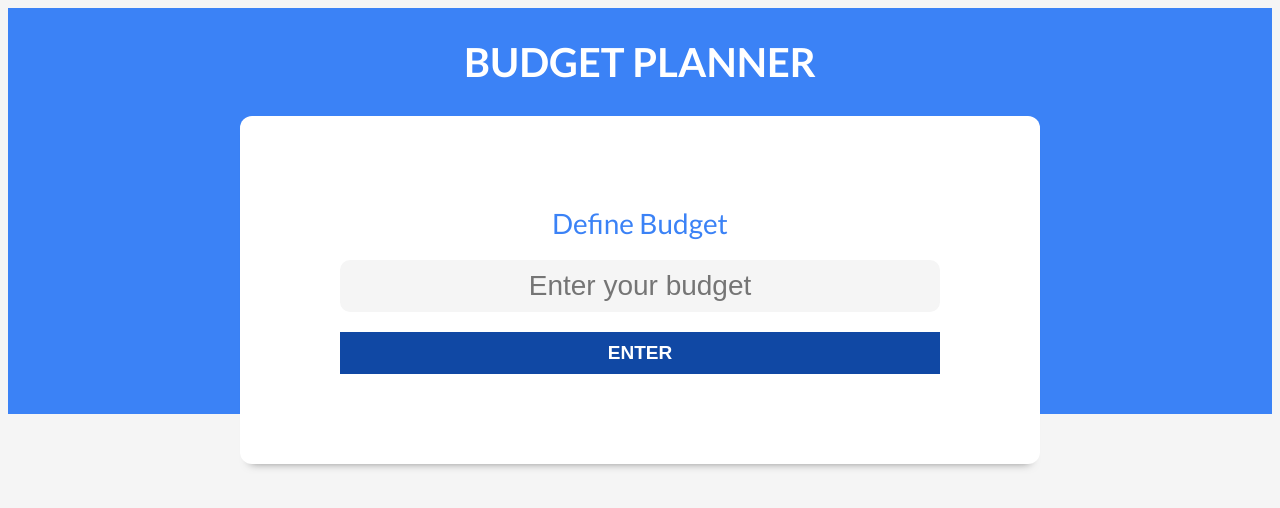
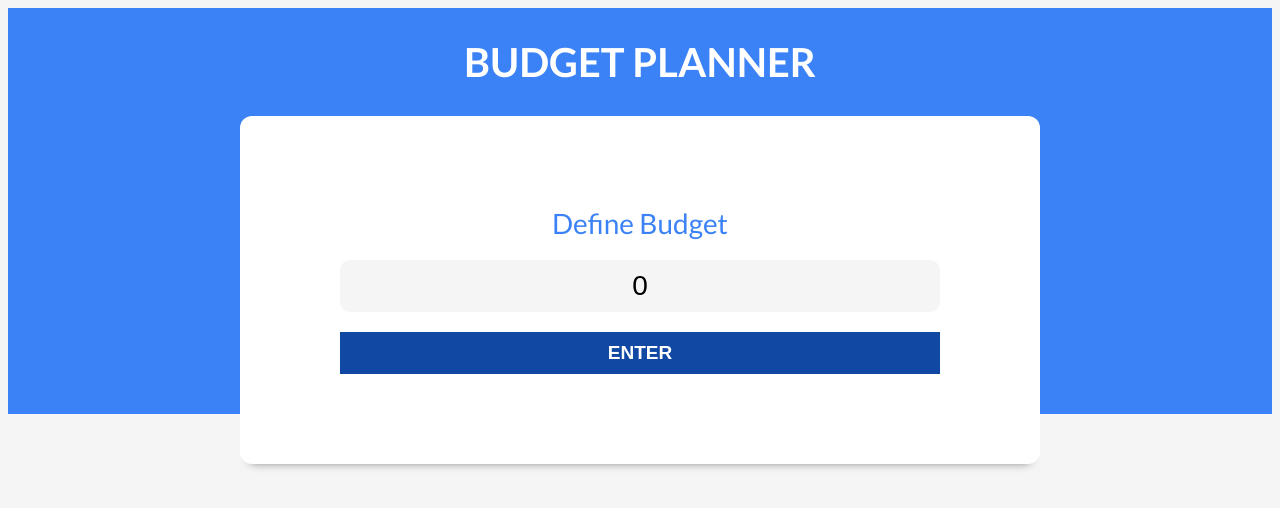
Before and after one commit to listerineh/budget-planner, a React (Vite) app: page / in a window 1280 px wide. Shown: the top 508 px of the page. Built offline with nearby package versions, Linux system fonts and the light colour scheme.

Commit message:
Initial functionality and form validation with hooks

```diff
--- a/src/App.jsx
+++ b/src/App.jsx
@@ -4,9 +4,14 @@ import Header from './components/Header'
 
 function App() {
 
+  const [budget, setBudget] = useState(0)
+
   return (
     <div>
-      <Header />
+      <Header
+        budget={ budget }
+        setBudget={ setBudget }
+      />
     </div>
   )
 }
--- a/src/components/Header.jsx
+++ b/src/components/Header.jsx
@@ -1,13 +1,16 @@
 import NewBudget from './NewBudget'
 
-function Header() {
+function Header( { budget, setBudget } ) {
 
   return (
     <header>
       <h1>
         Budget Planner
       </h1>
-      <NewBudget />
+      <NewBudget
+        budget={ budget }
+        setBudget={ setBudget }
+      />
     </header>
   );
 }
--- /dev/null
+++ b/src/components/Message.jsx
@@ -0,0 +1,13 @@
+import React from 'react'
+
+function Message( { children, type } ) {
+  return (
+    <div
+        className={`alert ${type}`}
+    >
+        { children }
+    </div>
+  )
+}
+
+export default Message
--- a/src/components/NewBudget.jsx
+++ b/src/components/NewBudget.jsx
@@ -1,14 +1,39 @@
-function NewBudget() {
+import { useState } from 'react'
+
+import Message from './Message'
+
+function NewBudget( { budget, setBudget } ) {
+
+  const [message, setMessage] = useState('')
+
+  const handleBudget = (e) => {
+    e.preventDefault()
+
+    if(!Number(budget) || Number(budget) < 0) {
+      setMessage('Invalid budget!')
+    } else {
+      setMessage('')
+    }
+  }
 
   return (
-    <div className="container-budget container shadow">
-      <form className="form">
-        <div className="field">
+    <div
+      className="container-budget container shadow"
+    >
+      <form
+        className="form"
+        onSubmit={ handleBudget }
+      >
+        <div
+          className="field"
+        >
           <label>Define Budget</label>
           <input
             className="new-budget"
             type="text"
             placeholder="Enter your budget"
+            value={ budget }
+            onChange={ (e) => setBudget(e.target.value) }
           />
         </div>
 
@@ -16,6 +41,16 @@ function NewBudget() {
           type="submit"
           value="Enter"
         />
+
+        {
+          message &&
+          <Message
+            type="error"
+          >
+            {message}
+          </Message>
+        }
+
       </form>
     </div>
   )
```
